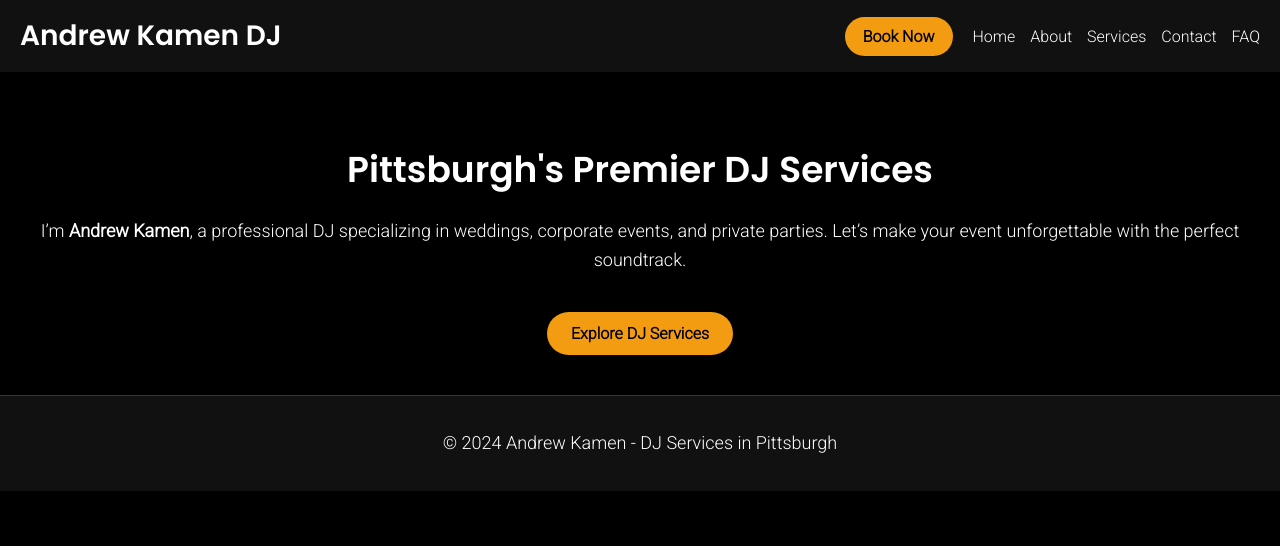
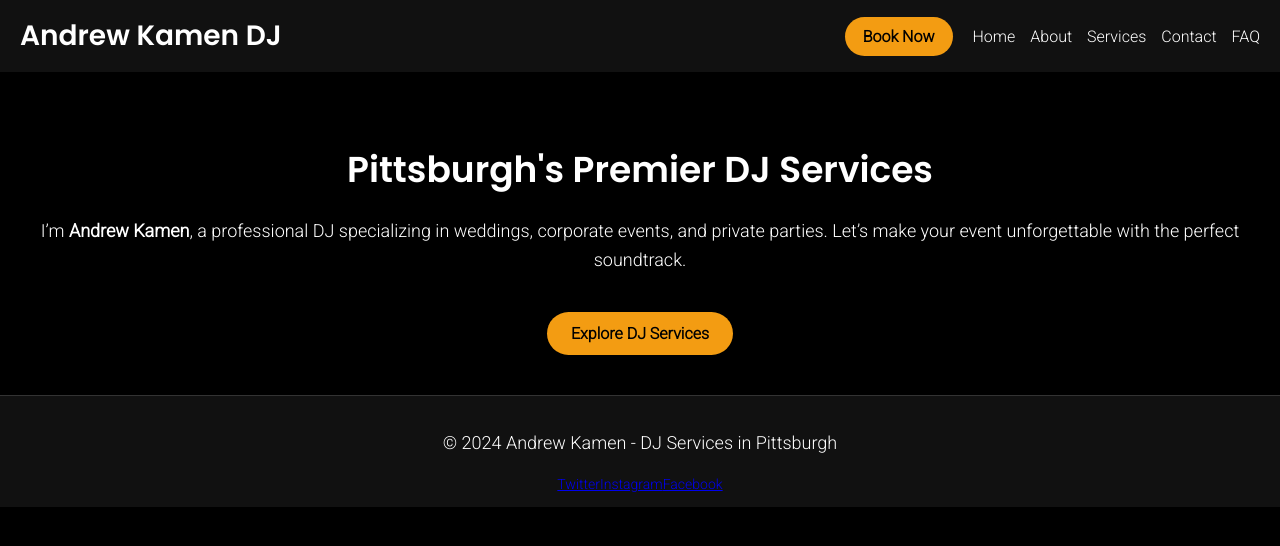
Before and after one commit to katydevelops/kamen_media, a Next.js app: page / in a window 1280 px wide. Shown: the top 546 px of the page. Built offline with nearby package versions, Linux system fonts and the light colour scheme.

Commit message:
add footer component

```diff
--- /dev/null
+++ b/app/components/Footer.tsx
@@ -0,0 +1,16 @@
+function Footer() {
+  return (
+    <footer className="bg-gray-900 text-white py-4 text-center border-t border-gray-700 mt-auto">
+      <div className="container mx-auto">
+        <p>&copy; {new Date().getFullYear()} Andrew Kamen - DJ Services in Pittsburgh</p>
+        <div className="flex justify-center space-x-4 mt-2">
+          <a href="#" className="hover:text-gray-400">Twitter</a>
+          <a href="#" className="hover:text-gray-400">Instagram</a>
+          <a href="#" className="hover:text-gray-400">Facebook</a>
+        </div>
+      </div>
+    </footer>
+  );
+}
+
+export default Footer;
--- a/app/globals.css
+++ b/app/globals.css
@@ -1,14 +1,12 @@
 
+html,
 body {
   margin: 0;
   padding: 0;
+  height: 100%;
   font-family: 'Roboto', sans-serif;
   background-color: #000;
-  /* Black background */
   color: #fff;
-  /* White text for readability */
-  animation: fadeIn 1s ease-in-out;
-  /* Smooth fade-in effect on load */
 }
 
 footer {
@@ -19,12 +17,14 @@ footer {
   border-top: 1px solid #333;
 }
 
-/* Main Content Styling */
 main {
   max-width: 1200px;
-  margin: auto;
-  padding: 40px 20px;
-  text-align: center;
+    margin: auto;
+    padding: 40px 20px;
+    text-align: center;
+    flex-grow: 1;
+    display: flex;
+    flex-direction: column;
 }
 
 h2 {
@@ -131,7 +131,6 @@ button.cta:hover {
   transform: scale(1.05);
 }
 
-/* Header */
 .header {
   display: flex;
   justify-content: space-between;
@@ -141,7 +140,6 @@ button.cta:hover {
   box-shadow: 0px 2px 10px rgba(0, 0, 0, 0.5);
 }
 
-/* Logo */
 .logo {
   font-family: 'Poppins', sans-serif;
   font-size: 28px;
@@ -155,10 +153,8 @@ button.cta:hover {
   display: flex;
   align-items: center;
   gap: 20px;
-  /* Space between button and nav links */
 }
 
-/* Book Now Button */
 .book-now {
   padding: 10px 18px;
   background-color: #f39c12;
@@ -175,11 +171,9 @@ button.cta:hover {
   transform: scale(1.05);
 }
 
-/* Nav Links */
 nav {
   display: flex;
   gap: 15px;
-  /* Space between each link */
 }
 
 nav a {
--- a/app/layout.tsx
+++ b/app/layout.tsx
@@ -1,5 +1,6 @@
 import './globals.css';
 import Header from "./components/Header";
+import Footer from "./components/Footer";
 
 export const metadata = {
   title: "Andrew Kamen | Pittsburgh DJ Services",
@@ -10,7 +11,7 @@ export const metadata = {
 
 export default function RootLayout({ children }: { children: React.ReactNode }) {
   return (
-    <html lang="en">
+    <html lang="en" className="h-full">
       <head>
         <meta name="viewport" content="width=device-width, initial-scale=1.0" />
         <link href="https://fonts.googleapis.com/css2?family=Poppins:wght@600&family=Roboto:wght@300&display=swap" rel="stylesheet" />
@@ -18,37 +19,13 @@ export default function RootLayout({ children }: { children: React.ReactNode })
         <meta name="keywords" content={metadata.keywords} />
         <title>{metadata.title}</title>
       </head>
-      <body>
+      <body className="flex flex-col min-h-screen">
         <Header />
-        <main>{children}</main>
-        <Footer />
+        <main className="flex-grow container mx-auto p-4">
+          {children}
+        </main>
+        <Footer /> {/* Footer remains at the bottom */}
       </body>
     </html>
   );
 }
-
-// function Header() {
-//   return (
-//     <header className="header">
-//       <h1 className="logo">Andrew Kamen DJ</h1>
-//       <div className="header-right">
-//         <a href="/book" className="book-now">Book Now</a>
-//         <nav>
-//           <a href="/">Home</a>
-//           <a href="/about">About</a>
-//           <a href="/services">Services</a>
-//           <a href="/contact">Contact</a>
-//           <a href="/faq">FAQ</a>
-//         </nav>
-//       </div>
-//     </header>
-//   );
-// }
-
-function Footer() {
-  return (
-    <footer className="footer">
-      <p>&copy; {new Date().getFullYear()} <span className="footer-highlight">Andrew Kamen</span> - DJ Services in Pittsburgh</p>
-    </footer>
-  );
-}
```
Also changed, not shown: package.json (+7 -6 lines), 1 other file (tests, documents, lock files or other folders).
